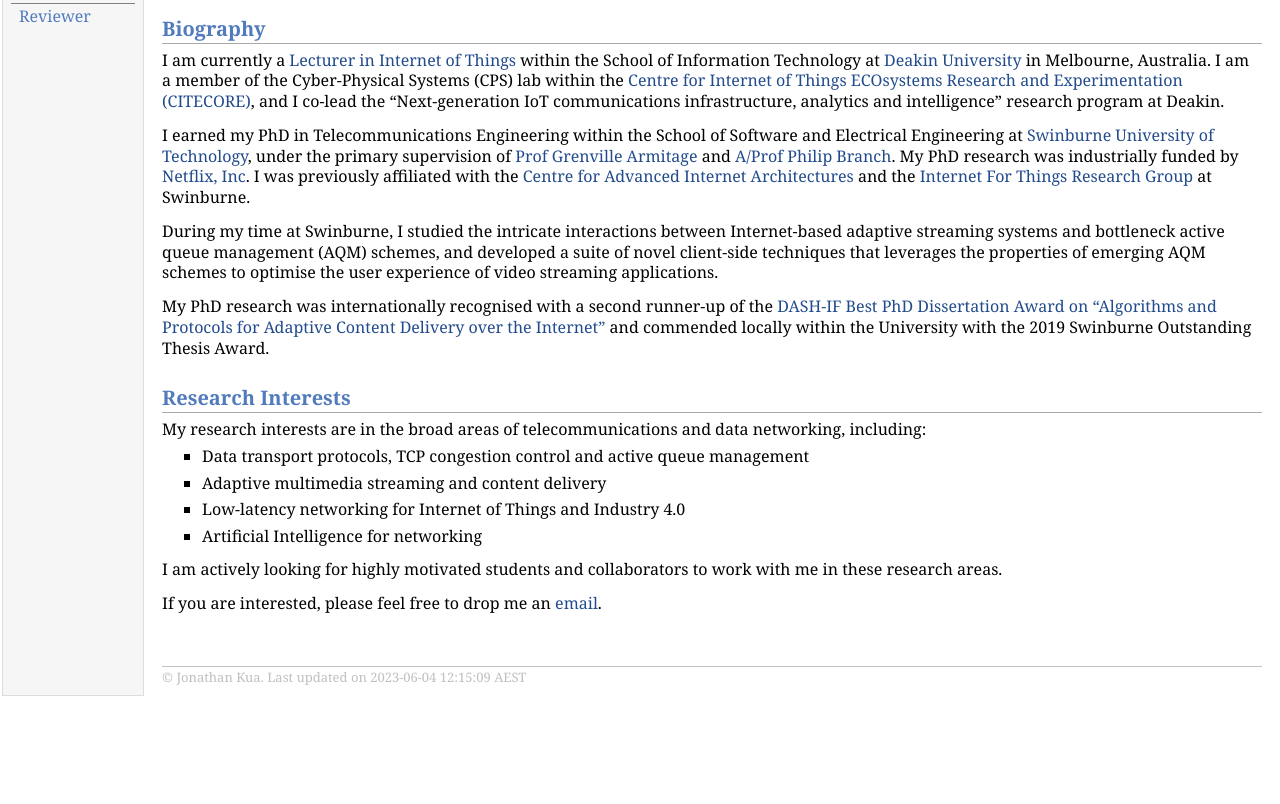
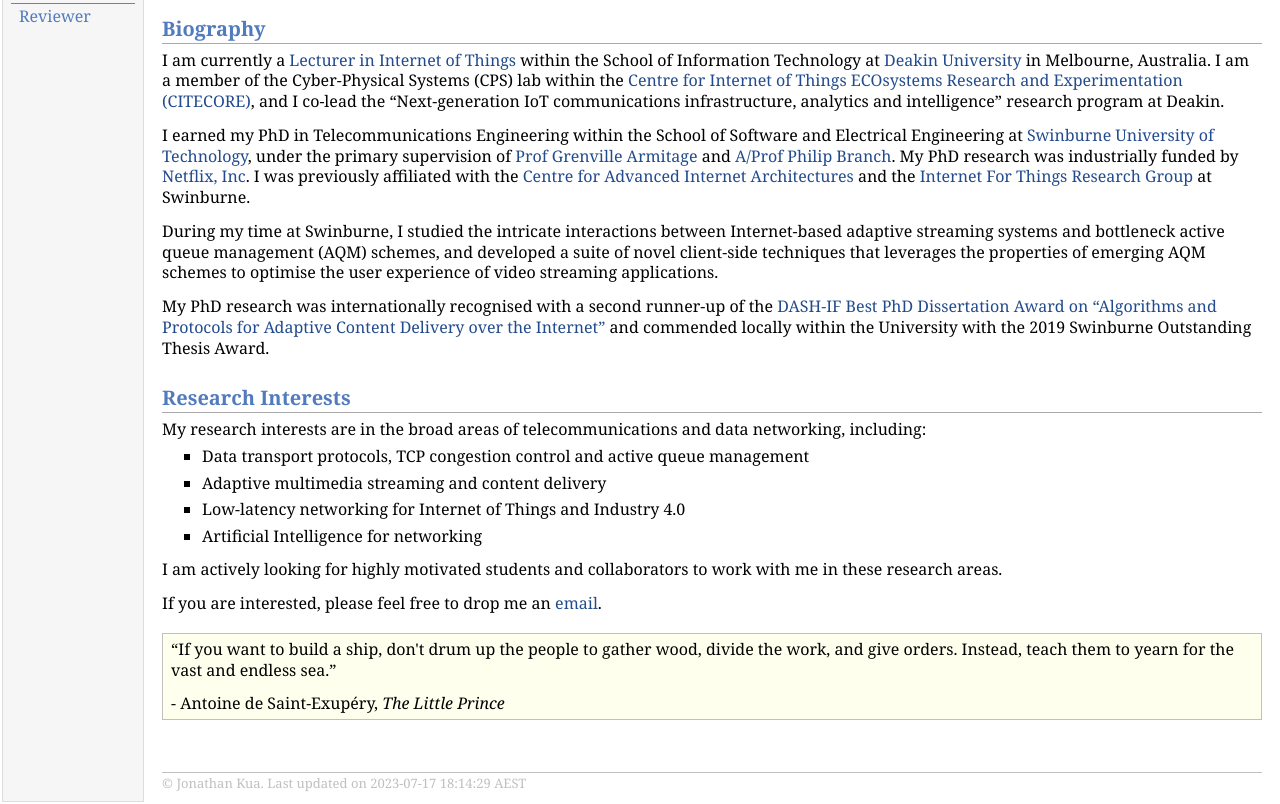
Before and after one commit to jonathankua/jonathankua.github.io, a plain HTML site: page index.html in a window 1280 px wide. Shown: the part 313-1117 px from the top of the page. Before the commit the page ends 1011 px from the top, so only its background shows below. Drawn offline with Linux system fonts and the light colour scheme.

Commit message:
Update homepage and publications

```diff
--- a/index.html
+++ b/index.html
@@ -77,9 +77,14 @@ My PhD research was industrially funded by <a href="https://openconnect.netflix.
 </ul>
 <p>I am actively looking for highly motivated students and collaborators to work with me in these research areas. </p>
 <p>If you are interested, please feel free to drop me an <a href="mailto:jonathan.kua@deakin.edu.au">email</a>.</p>
+<div class="infoblock">
+<div class="blockcontent">
+<p>&ldquo;If you want to build a ship, don't drum up the people to gather wood, divide the work, and give orders. Instead, teach them to yearn for the vast and endless sea.&rdquo;</p>
+<p>- Antoine de Saint-Exupéry, <i>The Little Prince</i></p>
+</div></div>
 <div id="footer">
 <div id="footer-text">
-&copy Jonathan Kua. Last updated on 2023-06-04 12:15:09 AEST
+&copy Jonathan Kua. Last updated on 2023-07-17 18:14:29 AEST
 </div>
 </div>
 </td>
```
Also changed, not shown: classes.html (+1 -1 lines), publications.html (+4 -1 lines), reviewer.html (+1 -1 lines), software.html (+1 -1 lines), students.html (+1 -1 lines), talks.html (+1 -1 lines).
